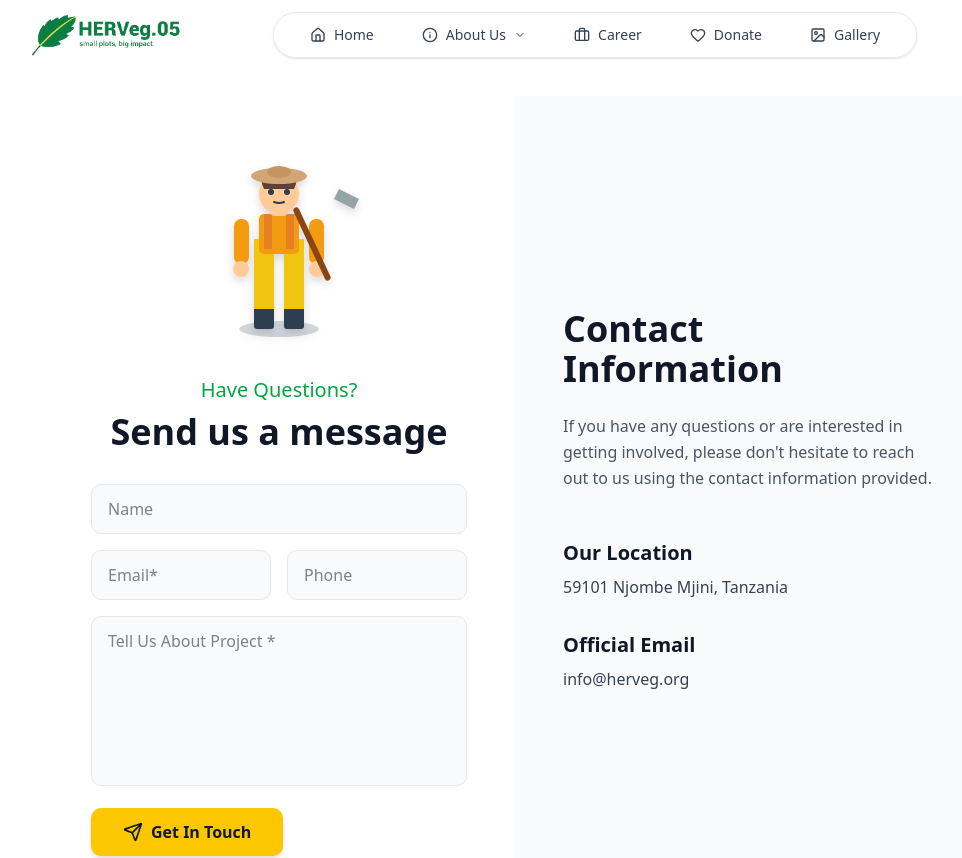
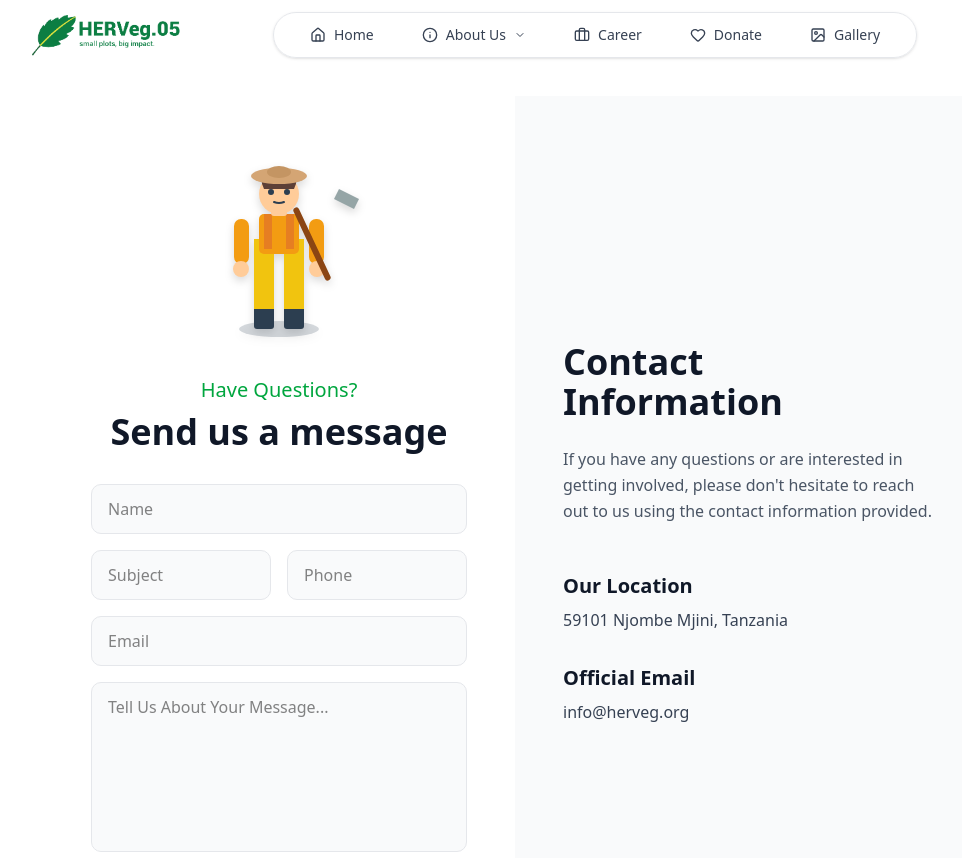
Before and after one commit to Mhando-Z/HervegWeb, a Next.js app: page /contactus in a window 1280 px wide. Shown: the top 858 px of the page, without its empty margins (125-1087 px from the left). Built offline with nearby package versions, Linux system fonts and the light colour scheme; a web font is replaced by a local one.

Commit message:
Phase One

```diff
--- a/src/components/ContactUs.jsx
+++ b/src/components/ContactUs.jsx
@@ -7,6 +7,7 @@ import { Send } from "lucide-react";
 export default function ContactUs() {
   const [formData, setFormData] = useState({
     name: "",
+    title: "",
     email: "",
     phone: "",
     message: "",
@@ -200,10 +201,10 @@ export default function ContactUs() {
 
               <div className="grid md:grid-cols-2 gap-4">
                 <motion.input
-                  type="email"
-                  name="email"
-                  placeholder="Email*"
-                  value={formData.email}
+                  type="text"
+                  name="title"
+                  placeholder="Subject"
+                  value={formData.title}
                   onChange={handleChange}
                   className="w-full px-4 py-3 bg-gray-50 border border-gray-200 rounded-lg focus:outline-none focus:ring-2 focus:ring-yellow-400 transition-all"
                   whileFocus={{ scale: 1.02 }}
@@ -219,10 +220,20 @@ export default function ContactUs() {
                   whileFocus={{ scale: 1.02 }}
                 />
               </div>
+              <motion.input
+                type="email"
+                name="email"
+                placeholder="Email"
+                value={formData.email}
+                onChange={handleChange}
+                className="w-full px-4 py-3 bg-gray-50 border border-gray-200 rounded-lg focus:outline-none focus:ring-2 focus:ring-yellow-400 transition-all"
+                whileFocus={{ scale: 1.02 }}
+                required
+              />
 
               <motion.textarea
                 name="message"
-                placeholder="Tell Us About Project *"
+                placeholder="Tell Us About Your Message..."
                 value={formData.message}
                 onChange={handleChange}
                 rows="6"
```
